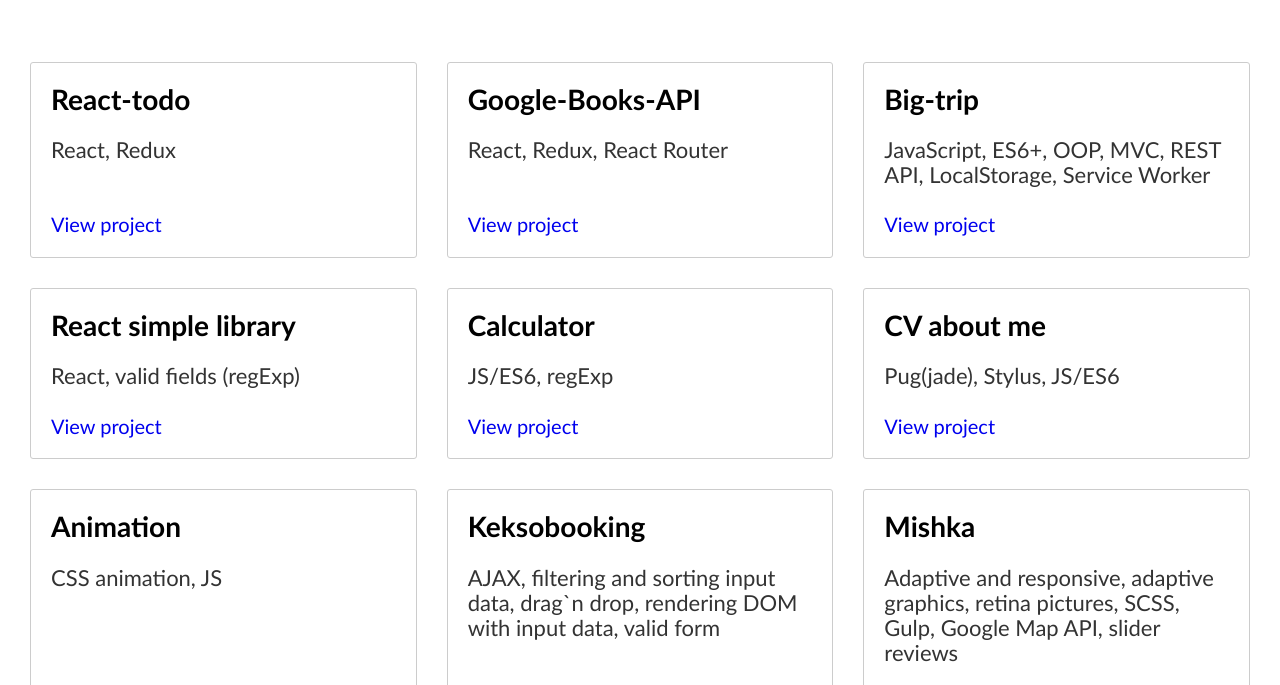
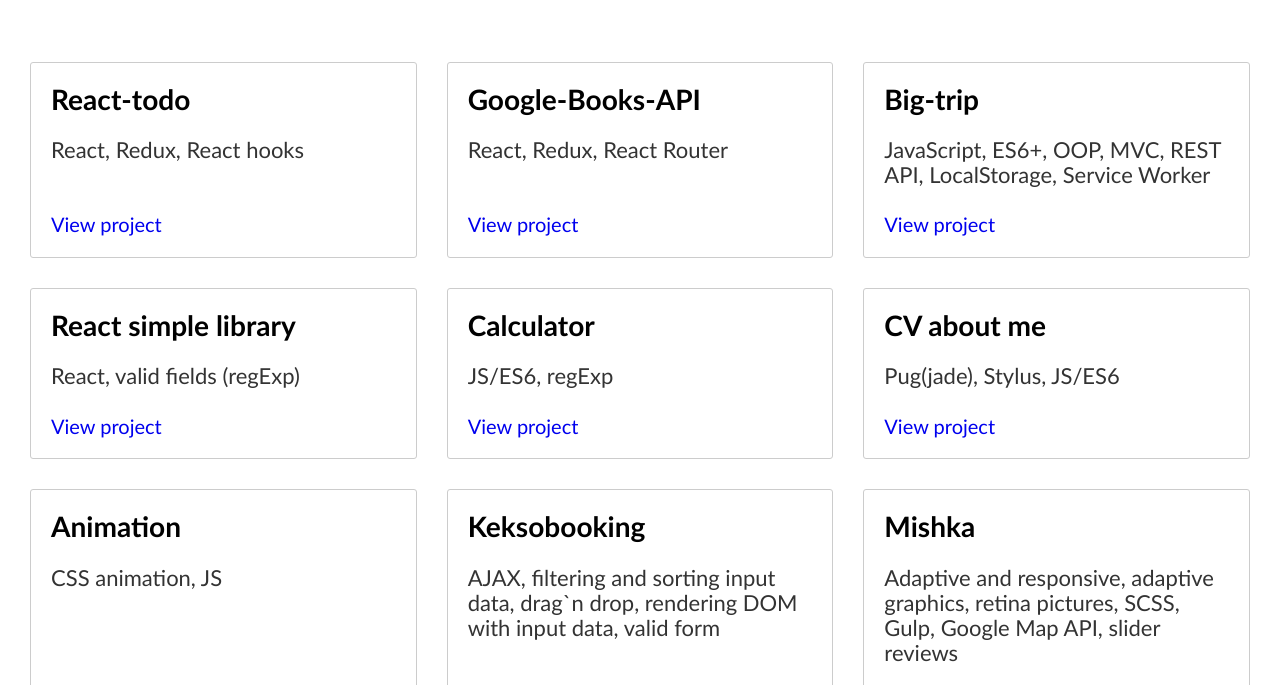
Before and after one commit to HorbachAndrii/Portfolio, a website: page docs/project.html in a window 1280 px wide. Shown: the part 104-789 px from the top of the page. Drawn offline with Linux system fonts and the light colour scheme.

Commit message:
update descrition

```diff
--- a/docs/project.html
+++ b/docs/project.html
@@ -16,7 +16,7 @@
     <ul class="content__project-list">
       <li class="content__project-item">
         <h3>React-todo</h3>
-        <p>React, Redux</p>
+        <p>React, Redux, React hooks</p>
         <div class="content__project-link-wrapper">
           <a href="https://horbachandrii.github.io/React-todo/" target="_blank">View project</a>
         </div>
```
Also changed, not shown: source/project.html (+1 -1 lines).
